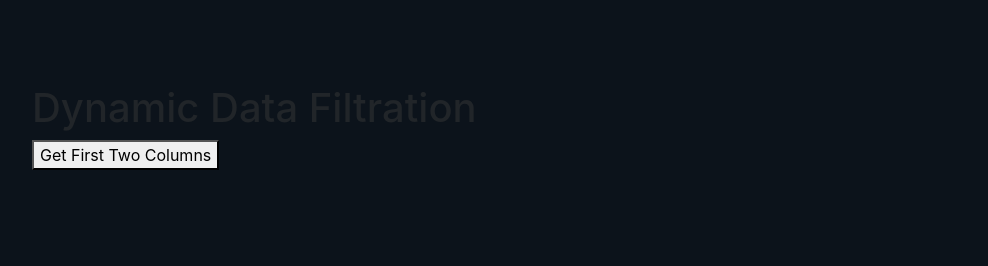
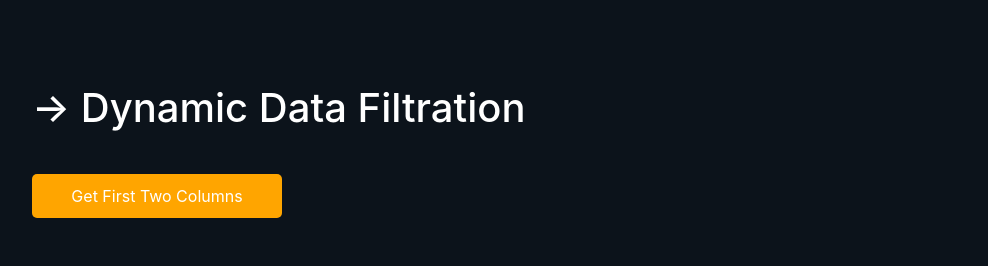
Before and after one commit to lifeXmatter/web-multimedia, a plain HTML site: page about.html in a window 1280 px wide. Shown: the part 853-1119 px from the top of the page, without its empty margins (53-1041 px from the left). Before the commit the page ends 1047 px from the top, so only its background shows below. Drawn offline with Linux system fonts and the light colour scheme.

Commit message:
LS5_4.16

```diff
--- a/about.html
+++ b/about.html
@@ -8,12 +8,19 @@
 	<link rel="stylesheet" href="css/bootstrap.min.css">
 	<link rel="stylesheet" href="css/style.css">
   <style>
-  td,th
-            {
-                font-size:larger;
-                padding:21px;
-                text-align:center !important;
-            }
+  button {
+  width: 250px;
+  padding: 10px;
+  border: none;
+  border-radius: 5px;
+  background: #FFA500;
+  font-size: 16px;
+  color: #fff;
+  cursor: pointer;
+  }
+  .btn-block {
+  margin-top: 10px;
+  }
   </style>
  </head>
 <body>
@@ -49,12 +56,14 @@
 </iframe>
 </div>
 </div>
-<h1>Dynamic Data Filtration</h1>
+<h1 style="color:white">-> Dynamic Data Filtration</h1><br/>
 <div class="row">
   <div class="col-md-6">
+<div class="btn-block">
 <button type="button" onclick="loadDoc()">Get First Two Columns</button>
+</div>
 <br><br>
-<table id="demo"></table>
+<table border="1" id="demo" style="color:white"></table>
 </div>
 </div>
 </div>
@@ -74,7 +83,7 @@ function loadDoc() {
 function myFunction(xml) {
   var i;
   var xmlDoc = xml.responseXML;
-  var table="<tr bgcolor="#FFA500"><th style="text-align:left">NAME</th><th style="text-align:left">COIN</th></tr>";
+  var table="<tr><th>name</th><th>coin</th></tr>";
   var x = xmlDoc.getElementsByTagName("coin");
   for (i = 0; i <x.length; i++) {
     table += "<tr><td>" +
```
Also changed, not shown: contactus.html (+0 -32 lines).
